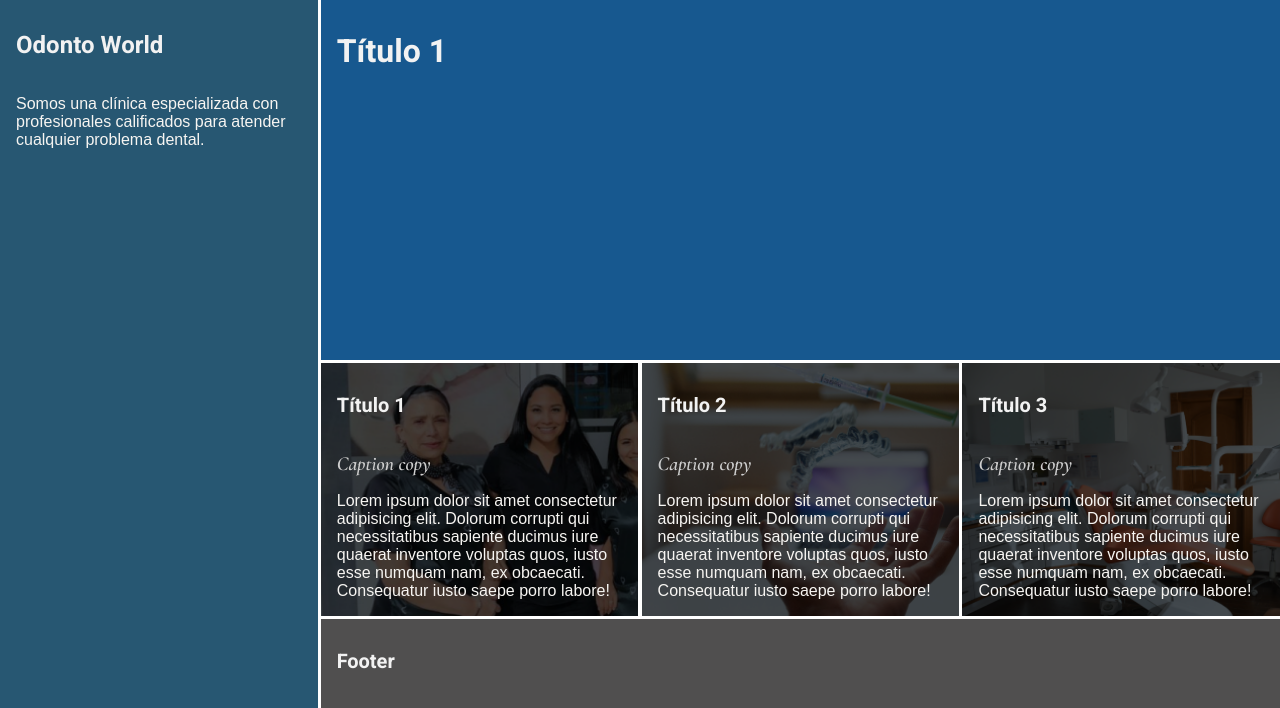
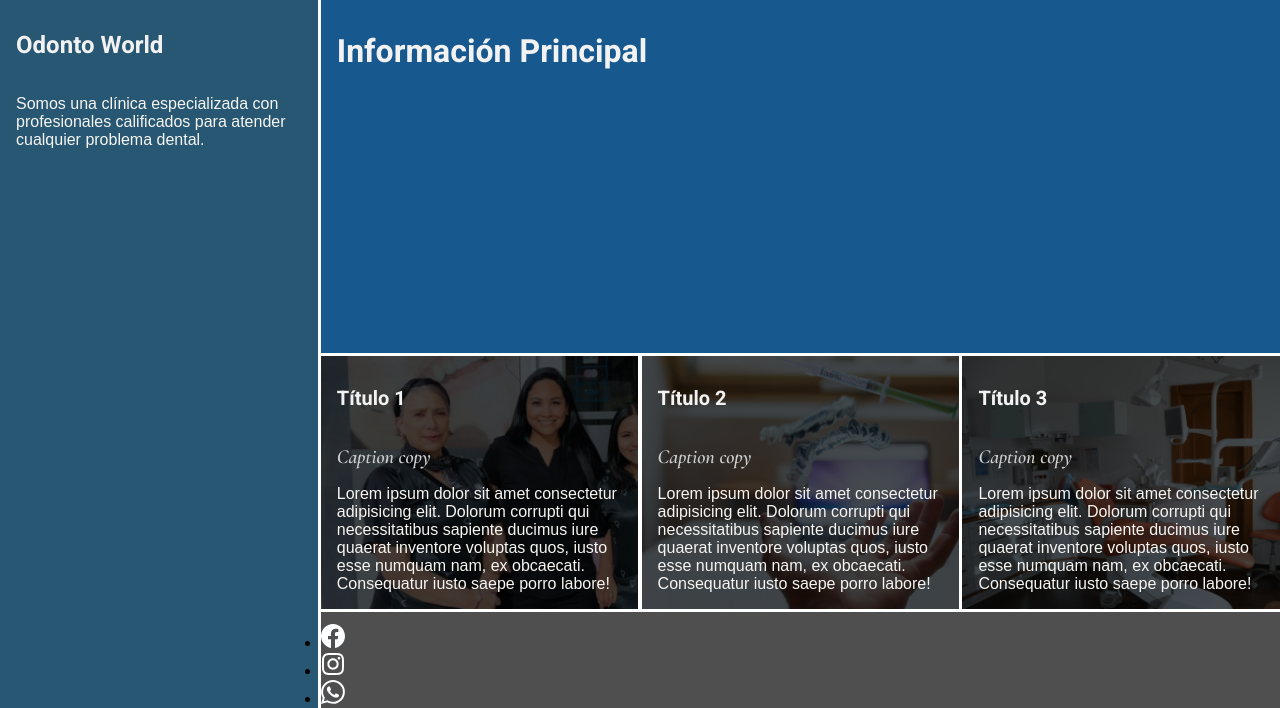
Before and after one commit to renatopuente/Odonto-World, a plain HTML site: page index.html in a window 1280 px wide. Shown: the part 92-800 px from the top of the page. Drawn offline with nearby package versions, Linux system fonts and the light colour scheme; a web font is replaced by a local one.

Commit message:
Add files via upload

```diff
--- a/index.html
+++ b/index.html
@@ -22,7 +22,7 @@
                 </ul>
         </nav>
         <main>
-            <h1>Título 1</h1>
+            <h1>Información Principal</h1>
         </main>
         <div id="sidebar">
             <h2>Odonto World</h2>
@@ -43,7 +43,13 @@
             <h4>Caption copy</h4>
             <p>Lorem ipsum dolor sit amet consectetur adipisicing elit. Dolorum corrupti qui necessitatibus sapiente ducimus iure quaerat inventore voluptas quos, iusto esse numquam nam, ex obcaecati. Consequatur iusto saepe porro labore!</p>
         </div>
-        <footer><h3>Footer</h3></footer>
+        <footer>
+            <ul>
+                <li><img src="fb.svg" alt="fb"></li>
+                <li><img src="ig.svg" alt="fb"></li>
+                <li><img src="wa.svg" alt="fb"></li>
+            </ul>
+        </footer>
     </div>
 </body>
 </html>
```
Also changed, not shown: fb.svg (added), ig.svg (added), wa.svg (added).
